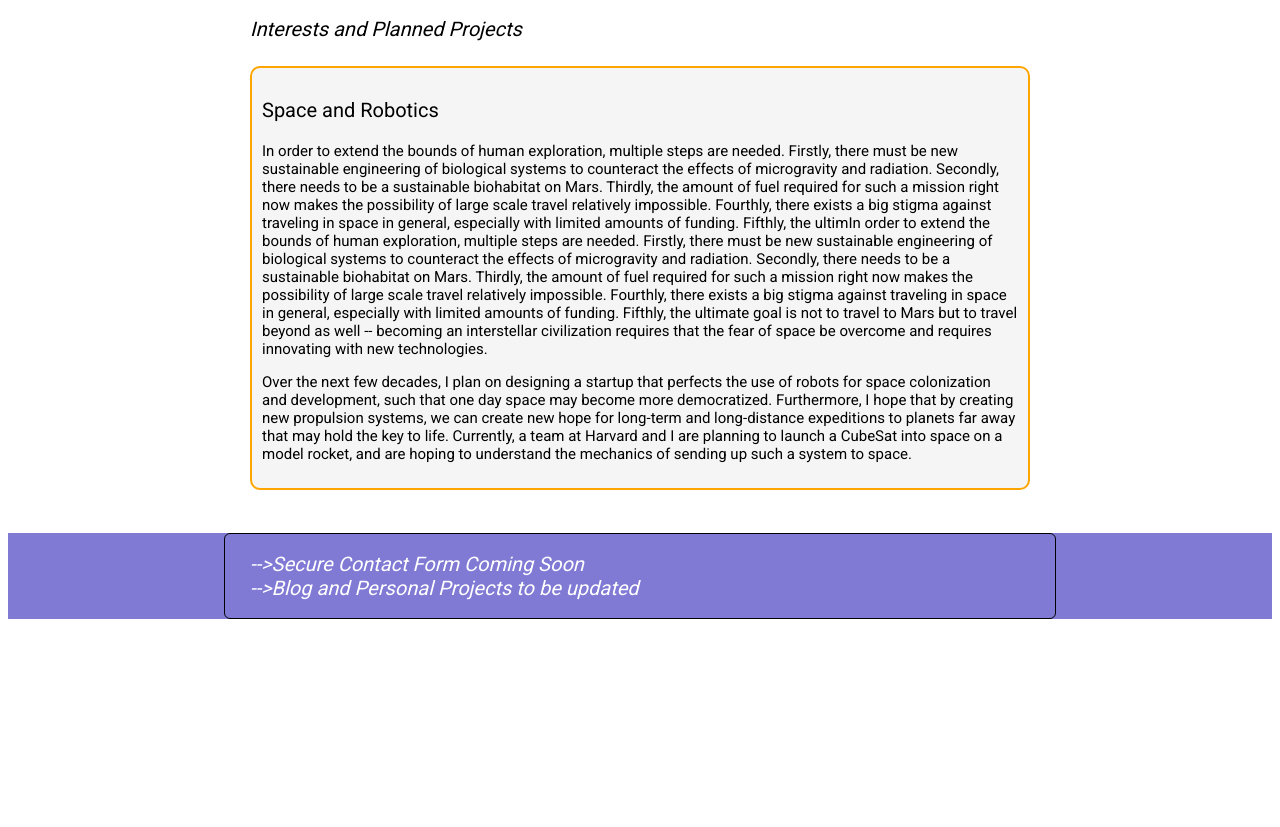
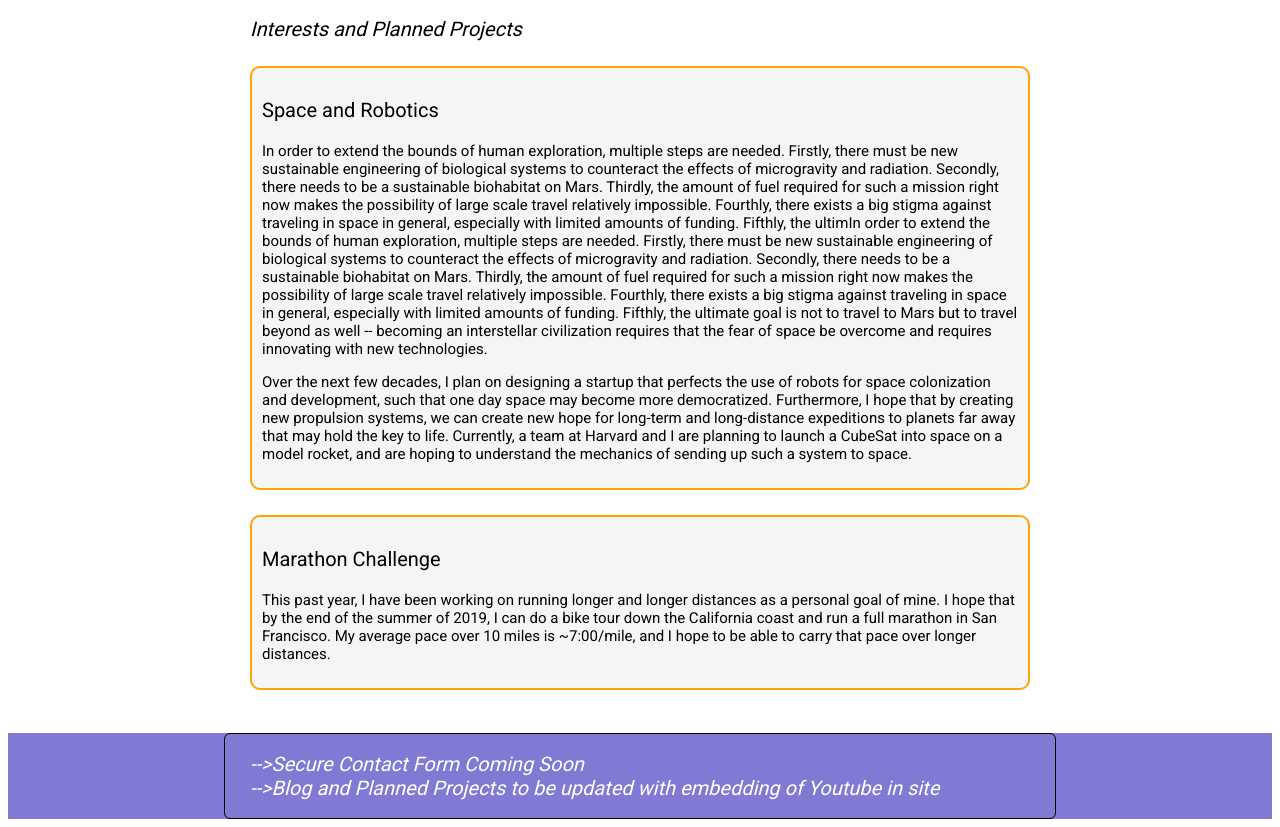
Before and after one commit to dylanli073/redesigned-website, a Django app: template homeapp/templates/index.html in a window 1280 px wide. Shown: the part 1971-2798 px from the top of the page. Before the commit the page ends 2590 px from the top, so only its background shows below. Run offline with Django 3.2, Linux system fonts and the light colour scheme; the template is opened without the code that fills it, so the values that code supplies are empty; some libraries are stand-ins or nearby versions.

Commit message:
limited featureset production v2

```diff
--- a/homeapp/templates/index.html
+++ b/homeapp/templates/index.html
@@ -72,6 +72,11 @@
             Over the next few decades, I plan on designing a startup that perfects the use of robots for space colonization and development, such that one day space may become more democratized. Furthermore, I hope that by creating new propulsion systems, we can create new hope for long-term and long-distance expeditions to planets far away that may hold the key to life. Currently, a team at Harvard and I are planning to launch a CubeSat into space on a model rocket, and are hoping to understand the mechanics of sending up such a system to space.
             </p>
           </div>
+          <div class="futureprojects" id="atlas">
+            <p class="projectsTitles">Marathon Challenge</p>
+              This past year, I have been working on running longer and longer distances as a personal goal of mine. I hope that by the end of the summer of 2019, I can do a bike tour down the California coast and run a full marathon in San Francisco. My average pace over 10 miles is ~7:00/mile, and I hope to be able to carry that pace over longer distances.
+            </p>
+          </div>
           <br>
         </div>
       </div>
@@ -79,7 +84,7 @@
         <div class="projectstext" id="formtext">
           <br>
           <em class="whiteTitle">-->Secure Contact Form Coming Soon</em><br>
-          <em class="whiteTitle">-->Blog and Personal Projects to be updated</em>
+          <em class="whiteTitle">-->Blog and Planned Projects to be updated with embedding of Youtube in site</em>
           <!-- <form id="formproper" action="mailForm.php" method="POST" enctype="multipart/form-data">
           <fieldset>
             <label class="formlabel" minlength="3" for="name">Name</label><br>
--- a/homeapp/urls.py
+++ b/homeapp/urls.py
@@ -2,7 +2,7 @@ from django.urls import path
 from . import views
 
 urlpatterns = [
-    path('home/', views.index, name='index'),
+    path('', views.index, name='index'),
     path('blog/', views.blog, name='blog'),
     path('projects/', views.projects, name='projects'),
 ]
```
Also changed, not shown: README.md.
